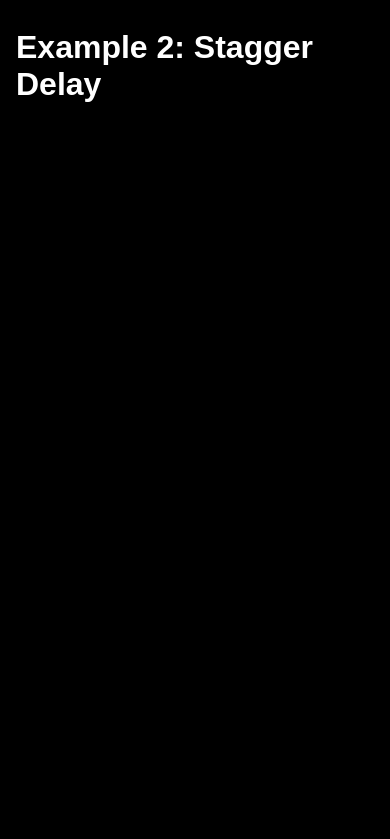
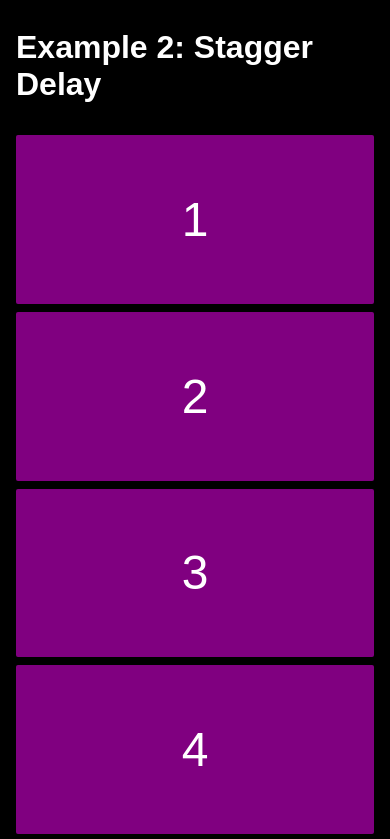
Before and after one commit to danilobandeira29/grid-gallery, a plain HTML site: page index.html in a window 390 px wide. Shown: the part 3181-4020 px from the top of the page. Before the commit the page ends 3534 px from the top, so only its background shows below. Drawn offline with Linux system fonts and the light colour scheme.

Commit message:
style: add stagger delay

```diff
--- a/style.css
+++ b/style.css
@@ -1,3 +1,7 @@
+:root {
+  --delay: .1s;
+}
+
 * {
   padding: 0;
   margin: 0;
@@ -50,6 +54,7 @@ h1 {
   .card-wide {
     grid-column: span 2 / auto;
   }
+
 }
 
 @media screen and (max-width: 599px) {
@@ -57,4 +62,161 @@ h1 {
     background-size: cover;
     background-position: center;
   }
+
 }
+
+.grid-container {
+  display: grid;
+  grid-template-areas:
+    'a b c d'
+    'm n n e'
+    'l n n f'
+    'j i h g'
+  ;
+  grid-template-columns: 240px auto auto 240px;
+  grid-template-rows: repeat(4, 20vh);
+  gap: .5rem;
+  padding: 1rem;
+
+}
+
+@keyframes cardEntrance {
+  from {
+    opacity: 0;
+    transform: scale(.3);
+    filter: hue-rotate(180deg);
+  }
+  to {
+    opacity: 1;
+    transform: scale(1);
+    filter: hue-rotate(0deg);
+  }
+}
+
+.grid-container div {
+  background: purple;
+  color: white;
+  border-radius: 2px;
+  font-size: 3rem;
+  display: flex;
+  align-items: center;
+  justify-content: center;
+
+  animation: cardEntrance .6s ease-out;
+  animation-fill-mode: backwards;
+}
+
+.grid-container div:first-child {
+  grid-area: a;
+  animation-delay: calc(1 * var(--delay));
+}
+
+.grid-container div:nth-child(2) {
+  grid-area: b;
+  animation-delay: calc(2 * var(--delay));
+}
+
+.grid-container div:nth-child(3) {
+  grid-area: c;
+  animation-delay: calc(3 * var(--delay));
+}
+
+.grid-container div:nth-child(4) {
+  grid-area: d;
+  animation-delay: calc(4 * var(--delay));
+}
+
+.grid-container div:nth-child(5) {
+  grid-area: e;
+  animation-delay: calc(5 * var(--delay));
+}
+
+.grid-container div:nth-child(6) {
+  grid-area: f;
+  animation-delay: calc(6 * var(--delay));
+}
+
+.grid-container div:nth-child(7) {
+  grid-area: g;
+  animation-delay: calc(7 * var(--delay));
+}
+
+.grid-container div:nth-child(8) {
+  grid-area: h;
+  animation-delay: calc(8 * var(--delay));
+}
+
+.grid-container div:nth-child(9) {
+  grid-area: i;
+  animation-delay: calc(9 * var(--delay));
+}
+
+.grid-container div:nth-child(10) {
+  grid-area: j;
+  animation-delay: calc(10 * var(--delay));
+}
+
+.grid-container div:nth-child(11) {
+  grid-area: l;
+  animation-delay: calc(11 * var(--delay));
+}
+
+.grid-container div:nth-child(12) {
+  grid-area: m;
+  animation-delay: calc(12 * var(--delay));
+}
+
+.grid-container div:nth-child(13) {
+  grid-area: n;
+  animation-delay: calc(13 * var(--delay));
+}
+
+
+@media screen and (max-width: 1200px) {
+  .grid-container {
+    grid-template-areas:
+      'a b c'
+      'd e f'
+      'g h i'
+      'j l m'
+      'n n n'
+    ;
+    grid-template-columns: repeat(3, minmax(240px, 1fr));
+    grid-auto-rows: 240px;
+  }
+}
+
+@media screen and (max-width: 862px) {
+  .grid-container {
+    grid-template-areas:
+      'a b'
+      'c d'
+      'e f'
+      'g h'
+      'i j'
+      'l m'
+      'n n'
+    ;
+    grid-template-columns: repeat(2, minmax(240px, 1fr));
+  }
+}
+@media screen and (max-width: 600px) {
+  .grid-container {
+    grid-template-areas:
+      'a'
+      'b'
+      'c'
+      'd'
+      'e'
+      'f'
+      'g'
+      'h'
+      'i'
+      'j'
+      'l'
+      'm'
+      'n'
+    ;
+    grid-template-columns: minmax(240px, 1fr);
+  }
+}
```
